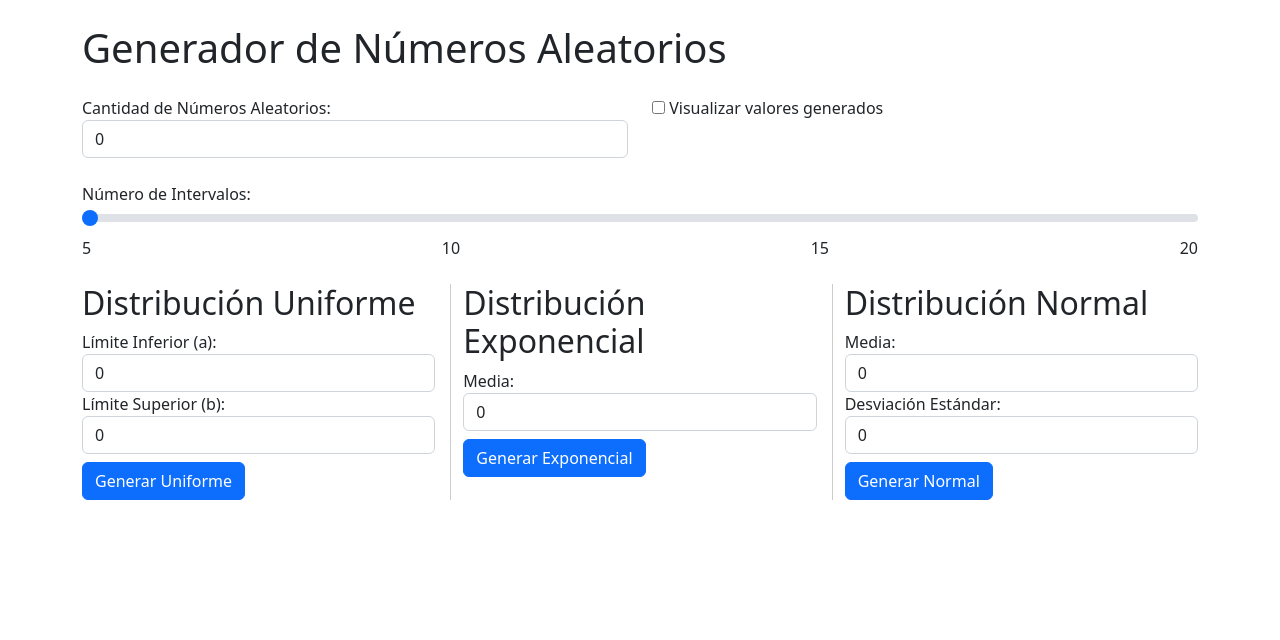
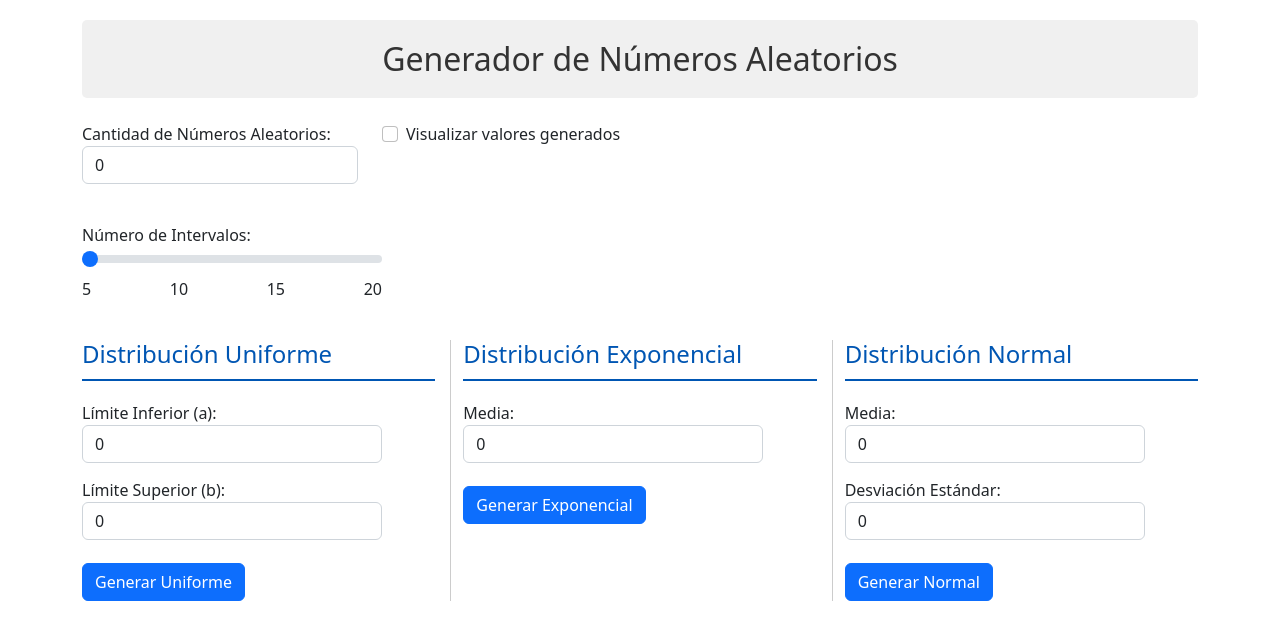
Before and after one commit to JL14N/generaciondistribuciones, a Flask app: page / in a window 1280 px wide. Shown: the top 640 px of the page. Run offline with Flask 2, Linux system fonts and the light colour scheme; some libraries are stand-ins or nearby versions.

Commit message:
Modificaciones esteticas

```diff
--- a/templates/main_menu.html
+++ b/templates/main_menu.html
@@ -3,12 +3,43 @@
 <head>
     <meta charset="UTF-8">
     <title>Ingreso de Datos</title>
-    <link rel="stylesheet" href="https://cdnjs.cloudflare.com/ajax/libs/bootstrap/5.2.2/css/bootstrap.min.css" />
+    <link rel="stylesheet" href="https://cdnjs.cloudflare.com/ajax/libs/bootstrap/5.2.2/css/bootstrap.min.css"/>
     <style>
         .distribution-column {
             border-right: 1px solid #ccc;
             padding-right: 15px;
         }
+
+        .header {
+            background-color: #f0f0f0;
+            padding: 20px;
+            margin-top: 20px;
+            border-radius: 5px;
+            color: #333;
+            font-size: 2rem;
+            text-align: center;
+        }
+
+        h2 {
+            color: #0056b3;
+            border-bottom: 2px solid #0056b3;
+            padding-bottom: 10px;
+            margin-bottom: 20px;
+            font-size: 1.5rem;
+            white-space: nowrap;
+            overflow: hidden;
+            text-overflow: ellipsis;
+        }
+
+        .form-group {
+            max-width: 300px;
+            margin-bottom: 15px;
+        }
+
+        .form-check {
+            margin-bottom: 15px;
+        }
+
     </style>
 </head>
 <body>
@@ -24,26 +55,33 @@
     {% endwith %}
 
 
-        <h1 class="mt-4">Generador de Números Aleatorios</h1>
+    <h1 class="header">Generador de Números Aleatorios</h1>
 
     <!-- Form for Distribution Parameters -->
     <form method="POST" action="/">
         <div class="row mt-4">
+            <div class="form-group">
                 <div class="col">
                     <label for="cantidad">Cantidad de Números Aleatorios:</label>
-                    <input type="number" id="cantidad" name="cantidad" required class="form-control" value="0" min="1" max="1000000">
+                    <input type="number" id="cantidad" name="cantidad" required class="form-control" value="0" min="1"
+                           max="1000000">
+                </div>
             </div>
             <div class="col">
-                    <input type="checkbox" id="visualizar" name="visualizar">
-                    <label for="visualizar">Visualizar valores generados</label>
+                <div class="form-group form-check">
+                    <input type="checkbox" class="form-check-input" id="visualizar" name="visualizar">
+                    <label class="form-check-label" for="visualizar">Visualizar valores generados</label>
+                </div>
             </div>
         </div>
 
         <!-- Number of Intervals -->
         <div class="row mt-4">
             <div class="col">
+                <div class="form-group">
                     <label for="intervalos">Número de Intervalos:</label>
-                    <input type="range" id="intervalos" name="intervalos" min="5" max="20" step="5" value="5" class="form-range">
+                    <input type="range" id="intervalos" name="intervalos" min="5" max="20" step="5" value="5"
+                           class="form-range">
                     <div class="d-flex justify-content-between">
                         <span>5</span>
                         <span>10</span>
@@ -52,39 +90,58 @@
                     </div>
                 </div>
             </div>
+        </div>
 
         <div class="row mt-4">
             <!-- Uniform Distribution -->
             <div class="col distribution-column align-items-end">
                 <h2>Distribución Uniforme</h2>
+                <div class="form-group">
                     <label for="a">Límite Inferior (a):</label>
                     <input type="number" id="a" name="a" required class="form-control" value="0" step="0.0001">
+                </div>
 
+                <div class="form-group">
                     <label for="b">Límite Superior (b):</label>
                     <input type="number" id="b" name="b" required class="form-control" value="0" step="0.0001">
+                </div>
 
-                    <button type="submit" name="distribution" value="uniforme" class="btn btn-primary mt-2">Generar Uniforme</button>
+                <button type="submit" name="distribution" value="uniforme" class="btn btn-primary mt-2">Generar
+                    Uniforme
+                </button>
             </div>
 
             <!-- Exponential Distribution -->
             <div class="col distribution-column">
                 <h2>Distribución Exponencial</h2>
+                <div class="form-group">
                     <label for="media">Media:</label>
-                    <input type="number" id="media" name="media" required class="form-control" value="0" step="0.0001" min="0">
+                    <input type="number" id="media" name="media" required class="form-control" value="0" step="0.0001"
+                           min="0">
+                </div>
 
-                    <button type="submit" name="distribution" value="exponencial" class="btn btn-primary mt-2">Generar Exponencial</button>
+                <button type="submit" name="distribution" value="exponencial" class="btn btn-primary mt-2">Generar
+                    Exponencial
+                </button>
             </div>
 
             <!-- Normal Distribution -->
             <div class="col">
                 <h2>Distribución Normal</h2>
+                <div class="form-group">
                     <label for="media_normal">Media:</label>
-                    <input type="number" id="media_normal" name="media_normal" required class="form-control" value="0" step="0.0001">
+                    <input type="number" id="media_normal" name="media_normal" required class="form-control" value="0"
+                           step="0.0001">
+                </div>
 
+                <div class="form-group">
                     <label for="desviacion">Desviación Estándar:</label>
-                    <input type="number" id="desviacion" name="desviacion" required class="form-control" value="0" step="0.0001">
+                    <input type="number" id="desviacion" name="desviacion" required class="form-control" value="0"
+                           step="0.0001">
+                </div>
 
-                    <button type="submit" name="distribution" value="normal" class="btn btn-primary mt-2">Generar Normal</button>
+                <button type="submit" name="distribution" value="normal" class="btn btn-primary mt-2">Generar Normal
+                </button>
             </div>
         </div>
     </form>
```
Lines whose indentation alone changed are shown as unchanged.
